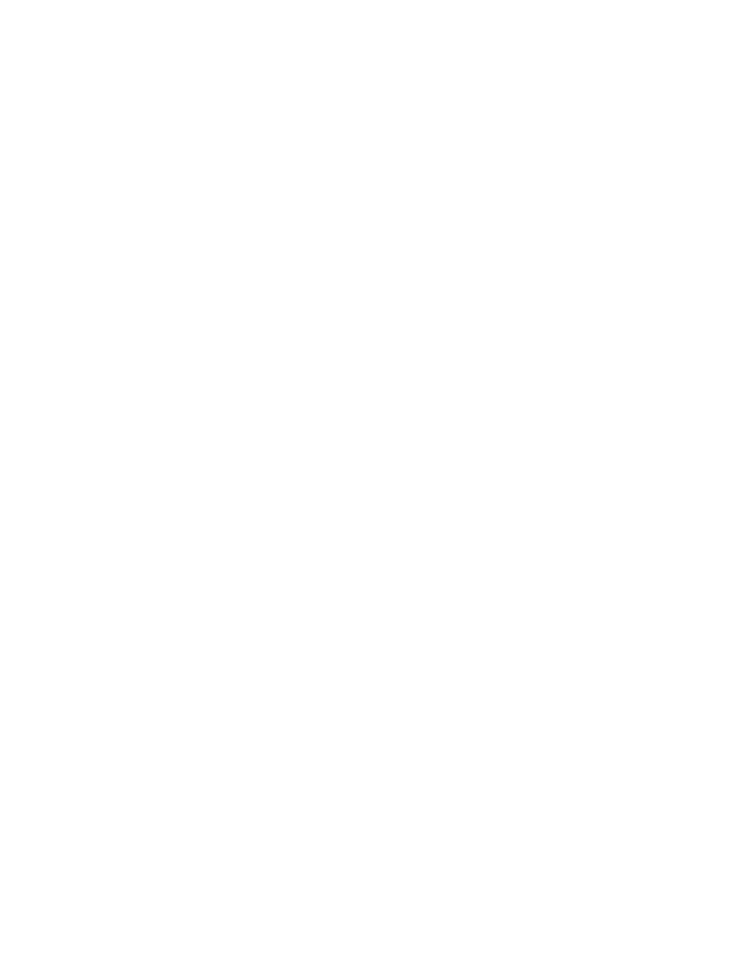
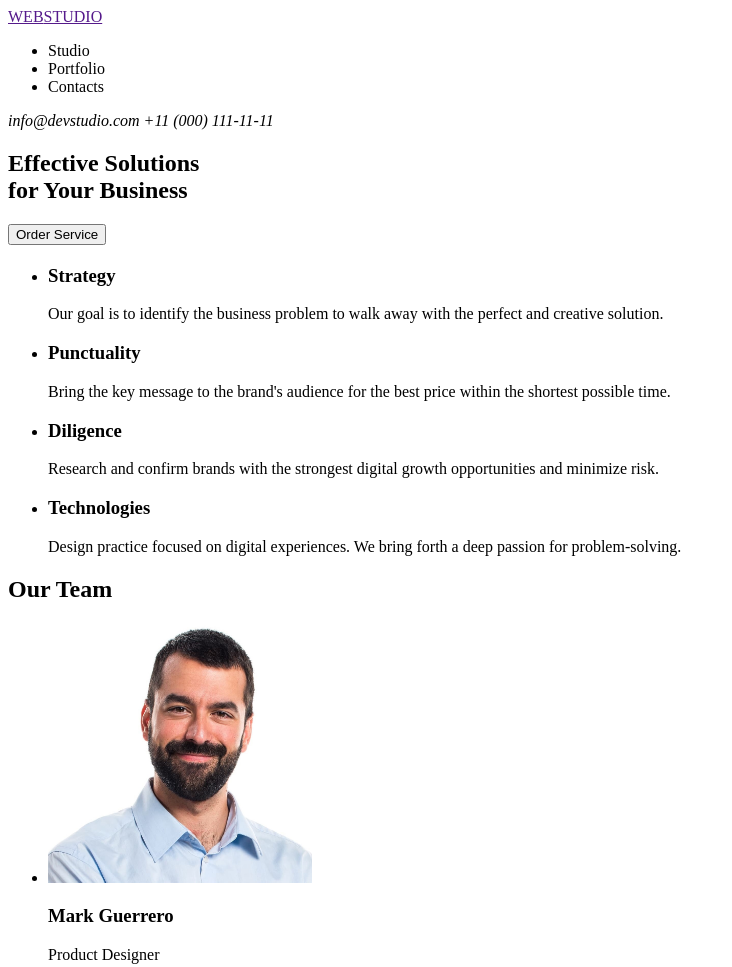
Before and after one commit to Anton111111111111111111111111111111/goit-markup-hw-01, a plain HTML site: page index.html in a window 1280 px wide. Shown: the top 967 px of the page, without its empty margins (0-732 px from the left). Before the commit the page ends 800 px from the top, so only its background shows below. Drawn offline with Linux system fonts and the light colour scheme.

Commit message:
images and HTML

```diff
--- a/index.html
+++ b/index.html
@@ -1,4 +1,4 @@
-<!DOCTYPE html>
+<!doctype html>
 <html lang="en">
 <head>
     <meta charset="UTF-8">
@@ -6,6 +6,82 @@
     <title>Document</title>
 </head>
 <body>
+    <header>
+        <a href="" target="_blank">
+            <span>WEB</span><span>STUDIO</span>
+        </a>
+        <nav>
+            <ul>
+                <li>Studio</li>
+                <li>Portfolio</li>
+                <li>Contacts</li>
+            </ul>
+        </nav>
+        <address>
+            info@devstudio.com
+            +11 (000) 111-11-11
+        </address>
+    </header>
 
+    <main>
+        <section>
+            <h1>Effective Solutions <br>
+                for Your Business</h1>
+            <button type="button">Order Service</button>
+            <h2></h2>
+            <div>
+                <ul>
+                    <li>
+                        <h3>Strategy</h3>
+                        <p>Our goal is to identify the business problem to walk away with the perfect and creative solution. </p>
+                    </li>
+                    <li>
+                        <h3>Punctuality</h3>
+                        <p>Bring the key message to the brand's audience for the best price within the shortest possible time.</p>
+                    </li>
+                    <li>
+                        <h3>Diligence</h3>
+                        <p>Research and confirm brands with the strongest digital growth opportunities and minimize risk.</p>
+                    </li>
+                    <li>
+                        <h3>Technologies</h3>
+                        <p>Design practice focused on digital experiences. We bring forth a deep passion for problem-solving.</p>
+                    </li>
+                </ul>
+            </div>
+        </section>
+        <section>
+            <h2>Our Team</h2>
+            <ul>
+                <li>
+                    <img src="./images/Product Designer.jpg" alt="Product Designer Mark Guerrero" width="264" height="260">
+                    <h3>Mark Guerrero</h3>
+                    <p>Product Designer</p>
+                </li>
+                <li>
+                    <img src="./images/Frontend Developer.jpg" alt="Frontend Developer Tom Ford" width="264" height="260">
+                    <h3>Tom Ford</h3>
+                    <p>Frontend Developer</p>
+                </li>
+                <li>
+                    <img src="./images/Marketing.jpg" alt="Marketing Camila Garcia" width="264" height="260">
+                    <h3>Camila Garcia</h3>
+                    <p>Marketing</p>
+                </li>
+                <li>
+                    <img src="./images/UI Designer.jpg" alt="UI Designer Daniel Wilson" width="264" height="260">
+                    <h3>Daniel Wilson</h3>
+                    <p>UI Designer</p>
+                </li>
+            </ul>
+        </section>
+    </main>
+
+    <footer>
+        <a href="" target="_blank">
+            <span>WEB</span><span>STUDIO</span>
+        </a>
+        <p>Increase the flow of customers and <br> for your business with digital <br> marketing & growth solutions.</p>
+    </footer>
 </body>
 </html>
```
Also changed, not shown: images/Frontend Developer.jpg (added), images/Marketing.jpg (added), images/Product Designer.jpg (added), images/UI Designer.jpg (added).
